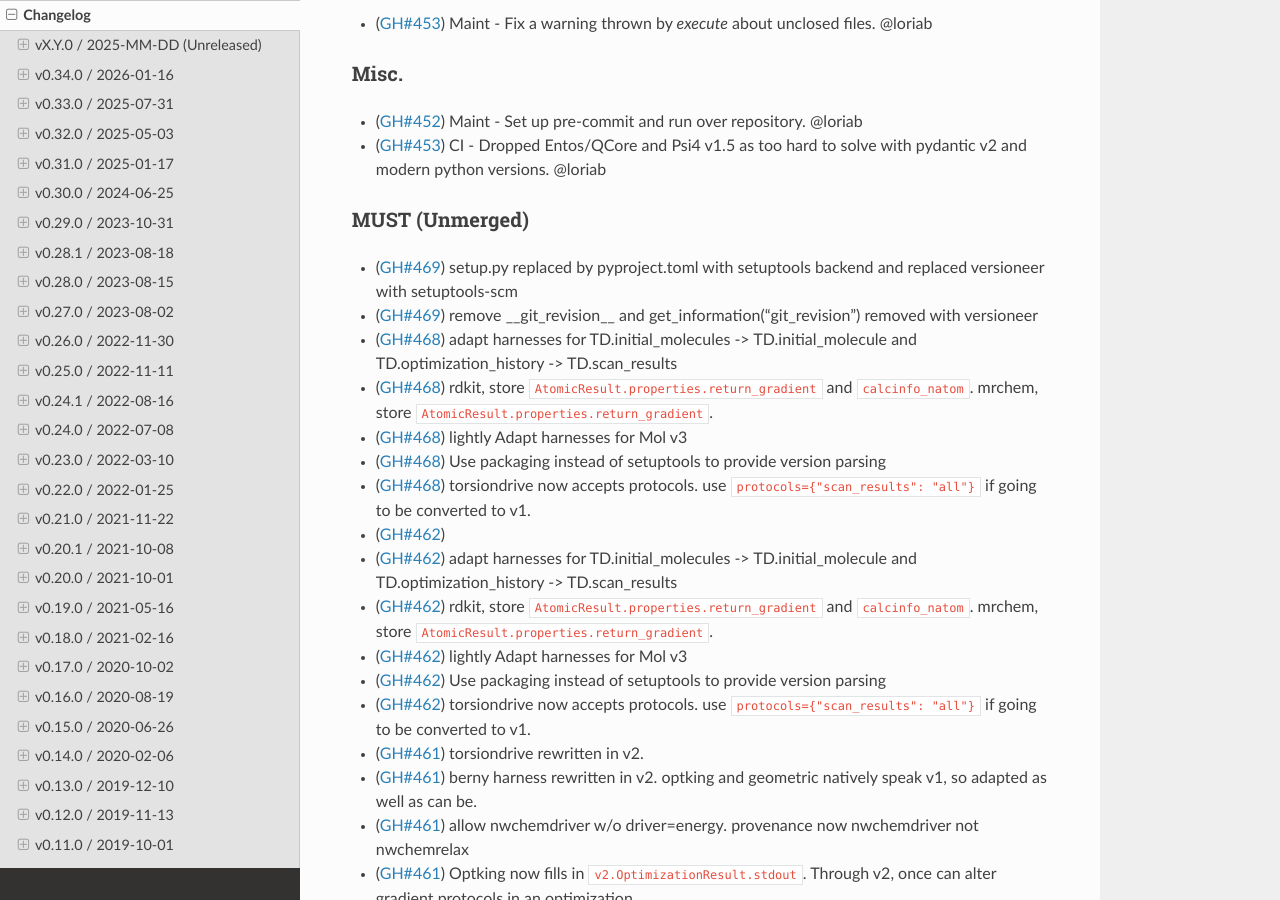
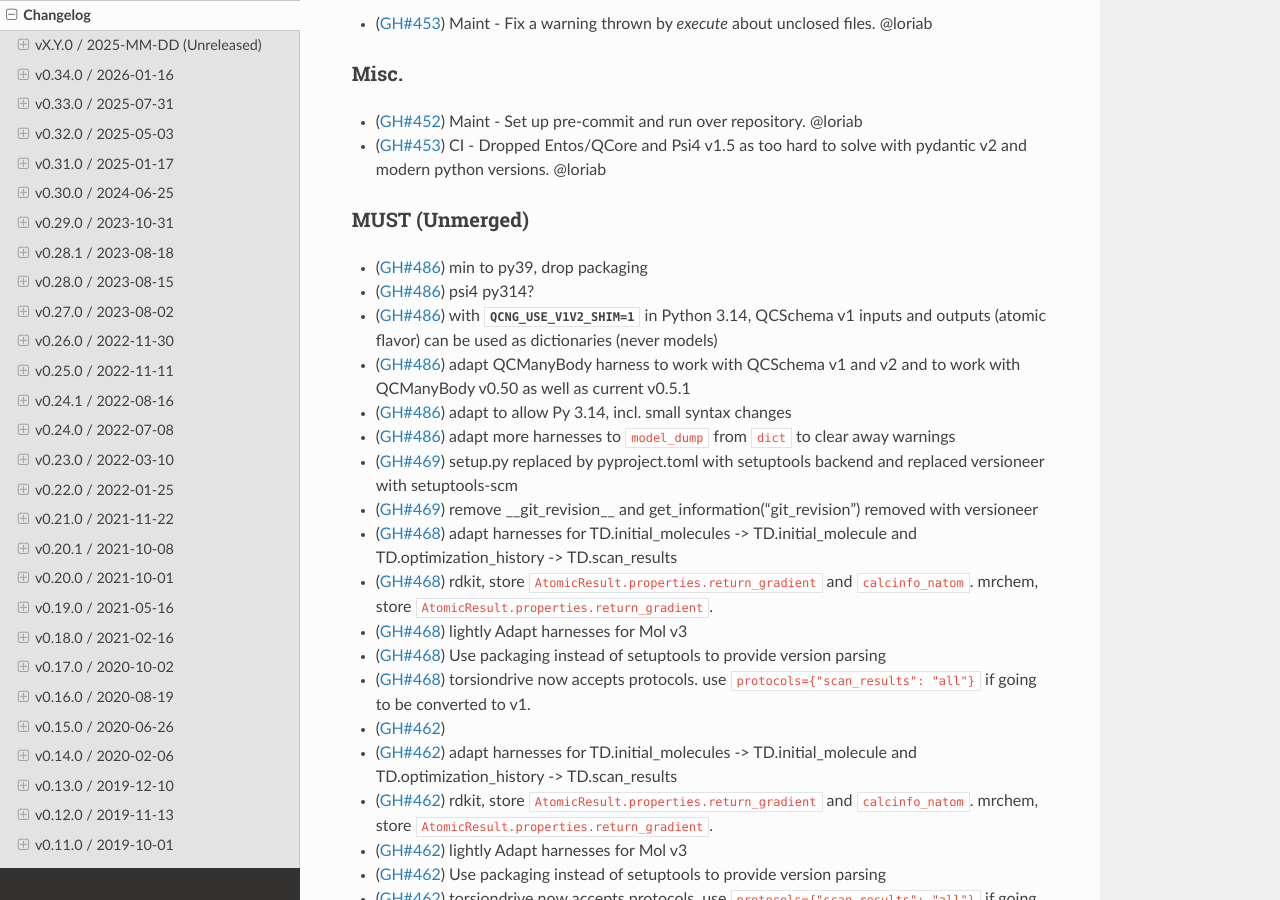
Before and after one commit to MolSSI/QCEngine, a Sphinx documentation site: the page built from docs/source/changelog.rst, in a window 1280 px wide and 900 px high, scrolled down 836 px. Built offline with Sphinx 7.4.7 and the Read the Docs theme 3.1.0, drawn with Linux system fonts in a browser that asks for light colours; the version number could not be read and is left out.

Commit message:
conda qcel

```diff
--- a/docs/source/changelog.rst
+++ b/docs/source/changelog.rst
@@ -72,6 +72,12 @@ Misc.
 
 MUST (Unmerged)
 +++++++++++++++
+- (:pr:`486`) min to py39, drop packaging
+- (:pr:`486`) psi4 py314?
+- (:pr:`486`) with :envvar:`QCNG_USE_V1V2_SHIM=1` in Python 3.14, QCSchema v1 inputs and outputs (atomic flavor) can be used as dictionaries (never models)
+- (:pr:`486`) adapt QCManyBody harness to work with QCSchema v1 and v2 and to work with QCManyBody v0.50 as well as current v0.5.1
+- (:pr:`486`) adapt to allow Py 3.14, incl. small syntax changes
+- (:pr:`486`) adapt more harnesses to ``model_dump`` from ``dict`` to clear away warnings
 - (:pr:`469`) setup.py replaced by pyproject.toml with setuptools backend and replaced versioneer with setuptools-scm
 - (:pr:`469`) remove __git_revision__ and get_information("git_revision") removed with versioneer
 - (:pr:`468`) adapt harnesses for TD.initial_molecules -> TD.initial_molecule and TD.optimization_history -> TD.scan_results
```
Also changed, not shown: 2 other files.
